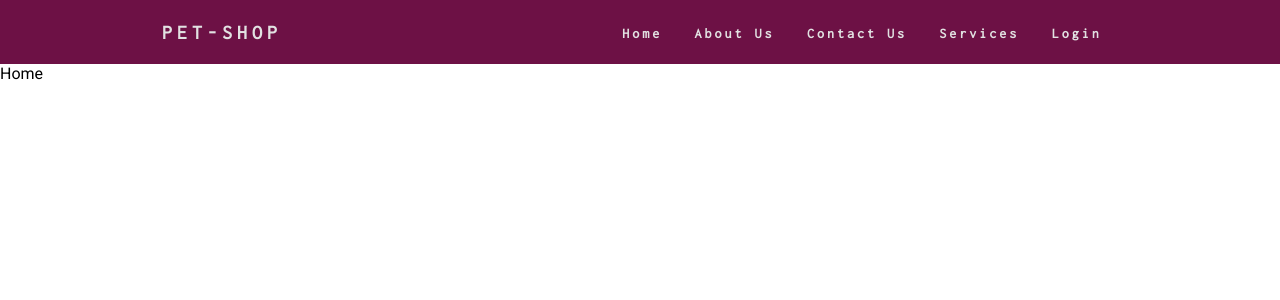
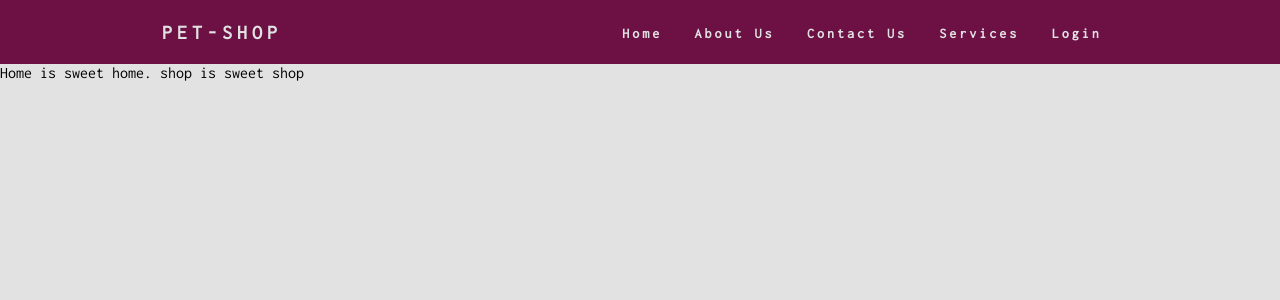
Before and after one commit to ajpulluvelil/pet_shop_ui, an Angular app: page /public-sit/home in a window 1280 px wide. Shown: the top 300 px of the page. Built offline with nearby package versions, Linux system fonts and the light colour scheme.

Commit message:
style basics

```diff
--- a/src/app/public-sit-module/public-sit-landing-page/public-sit-landing-page.component.css
+++ b/src/app/public-sit-module/public-sit-landing-page/public-sit-landing-page.component.css
@@ -0,0 +1,5 @@
+.container {
+    height: 92vh;
+    background-color: rgb(226, 226, 226);
+    font-family: 'Inconsolata', monospace;
+}
--- a/src/app/public-sit-module/public-sit-landing-page/public-sit-landing-page.component.html
+++ b/src/app/public-sit-module/public-sit-landing-page/public-sit-landing-page.component.html
@@ -1,3 +1,3 @@
 <div class="container">
-    Home
+    Home is sweet home. shop is sweet shop
 </div>
```
Also changed, not shown: src/app/public-sit-module/public-sit-navigation/public-sit-navigation.component.html (+10 -0 lines).
